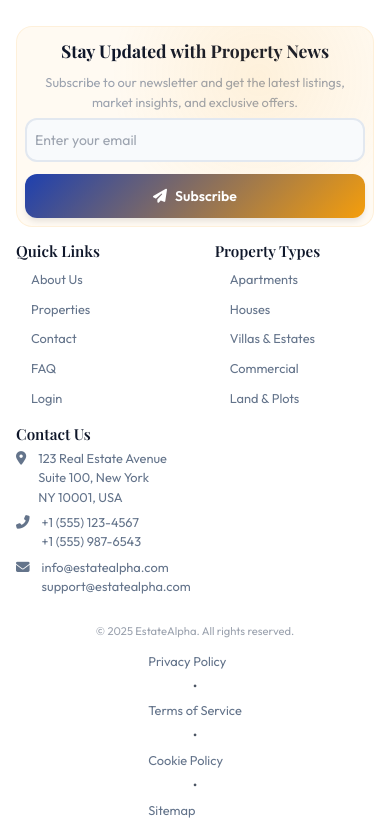
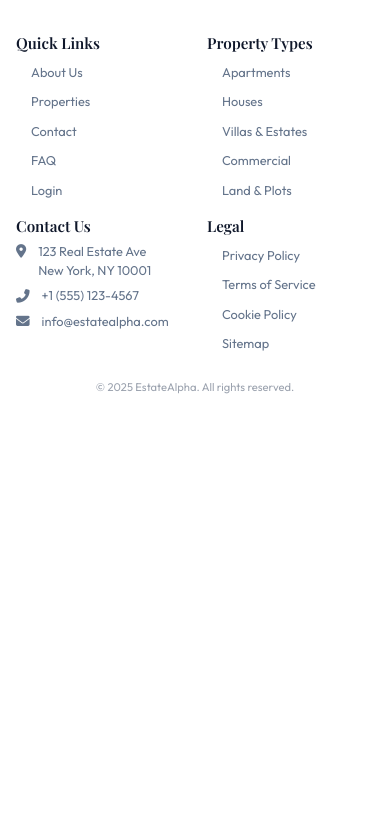
Before and after one commit to nareshdharmaraj/EstateAlpha, a plain HTML site: page index2.html in a window 390 px wide. Shown: the part 8708-9540 px from the top of the page. After the commit the page ends 9121 px from the top, so only its background shows below. Drawn offline with nearby package versions, Linux system fonts and the light colour scheme.

Commit message:
Update index2.html footer: implement 2x2 mobile grid, 6-column desktop layout, add Legal section, and hide newsletter on mobile

```diff
--- a/index2.html
+++ b/index2.html
@@ -466,7 +466,7 @@
   <footer class="footer-modern">
     <div class="container mx-auto px-4">
       <!-- Newsletter Section -->
-      <div class="footer-newsletter" data-aos="fade-up">
+      <div class="footer-newsletter hidden md:block" data-aos="fade-up">
         <div class="max-w-4xl mx-auto text-center">
           <h3 class="text-2xl font-bold mb-3">Stay Updated with Property News</h3>
           <p class="text-gray-400 mb-4 text-sm">Subscribe to our newsletter and get the latest listings, market insights, and exclusive offers.</p>
@@ -481,13 +481,13 @@
       </div>
 
       <!-- Main Footer Content -->
-      <div class="grid grid-cols-1 md:grid-cols-2 lg:grid-cols-5 gap-6 py-4">
+      <div class="grid grid-cols-1 md:grid-cols-2 lg:grid-cols-6 gap-3 md:gap-6 py-2 md:py-4">
         <div class="lg:col-span-2">
-          <a href="index.html" class="logo-text text-3xl mb-4 block">EstateAlpha</a>
-          <p class="text-gray-400 mb-6 leading-relaxed">
+          <a href="index.html" class="logo-text text-3xl mb-2 md:mb-4 block">EstateAlpha</a>
+          <p class="text-gray-400 mb-3 md:mb-6 leading-relaxed hidden md:block">
             Your trusted partner in finding the perfect property. We connect buyers, sellers, and renters with their dream properties through innovative technology and exceptional service. Excellence in real estate since 2010.
           </p>
-          <div class="flex gap-3">
+          <div class="flex gap-3 hidden md:flex">
             <a href="#" class="social-icon-footer">
               <i class="fab fa-facebook-f"></i>
             </a>
@@ -533,16 +533,26 @@
           <ul class="footer-contact">
             <li>
               <i class="fas fa-map-marker-alt"></i>
-              <span>123 Real Estate Avenue<br>Suite 100, New York<br>NY 10001, USA</span>
+              <span>123 Real Estate Ave<br>New York, NY 10001</span>
             </li>
             <li>
               <i class="fas fa-phone-alt"></i>
-              <span>+1 (555) 123-4567<br>+1 (555) 987-6543</span>
+              <span>+1 (555) 123-4567</span>
             </li>
             <li>
               <i class="fas fa-envelope"></i>
-              <span>info@estatealpha.com<br>support@estatealpha.com</span>
+              <span>info@estatealpha.com</span>
             </li>
+          </ul>
+        </div>
+
+        <div>
+          <h4 class="footer-heading">Legal</h4>
+          <ul class="footer-links">
+            <li><a href="#" class="footer-link"><i class="fas fa-chevron-right"></i> Privacy Policy</a></li>
+            <li><a href="#" class="footer-link"><i class="fas fa-chevron-right"></i> Terms of Service</a></li>
+            <li><a href="#" class="footer-link"><i class="fas fa-chevron-right"></i> Cookie Policy</a></li>
+            <li><a href="#" class="footer-link"><i class="fas fa-chevron-right"></i> Sitemap</a></li>
           </ul>
         </div>
       </div>
@@ -571,20 +581,9 @@
 
       <!-- Bottom Bar -->
       <div class="footer-bottom">
-        <div class="flex flex-col md:flex-row justify-between items-center gap-4">
-          <p class="text-gray-400 text-sm">
-            &copy; 2025 EstateAlpha. All rights reserved.
-          </p>
-          <div class="flex flex-wrap gap-4 text-sm">
-            <a href="#" class="footer-link">Privacy Policy</a>
-            <span class="text-gray-600">•</span>
-            <a href="#" class="footer-link">Terms of Service</a>
-            <span class="text-gray-600">•</span>
-            <a href="#" class="footer-link">Cookie Policy</a>
-            <span class="text-gray-600">•</span>
-            <a href="#" class="footer-link">Sitemap</a>
-          </div>
-        </div>
+        <p class="text-gray-400 text-center">
+          &copy; 2025 EstateAlpha. All rights reserved.
+        </p>
       </div>
     </div>
   </footer>
```
